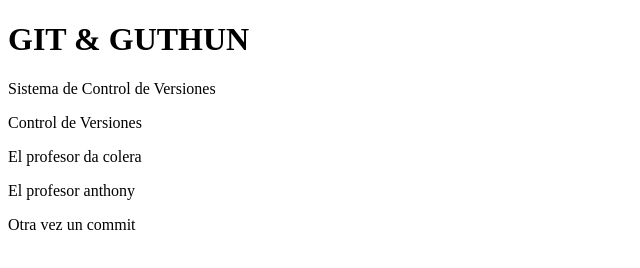
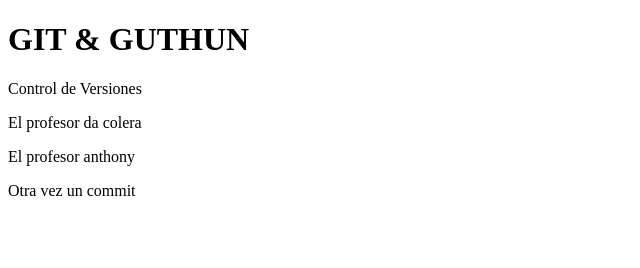
Before and after one commit to ricardo94cosme/link, a plain HTML site: page index.html in a window 1280 px wide. Shown: the whole page, without its empty margins (0-640 px from the left). Drawn offline with Linux system fonts and the light colour scheme.

Commit message:
borrador de commit

```diff
--- a/index.html
+++ b/index.html
@@ -8,7 +8,6 @@
 </head>
 <body>
     <h1>GIT & GUTHUN</h1>
-    <p>Sistema de Control de Versiones</p>
     <p>Control de Versiones</p>
     <b1>El profesor da colera</b1>
     <p>El profesor anthony</p>
```
